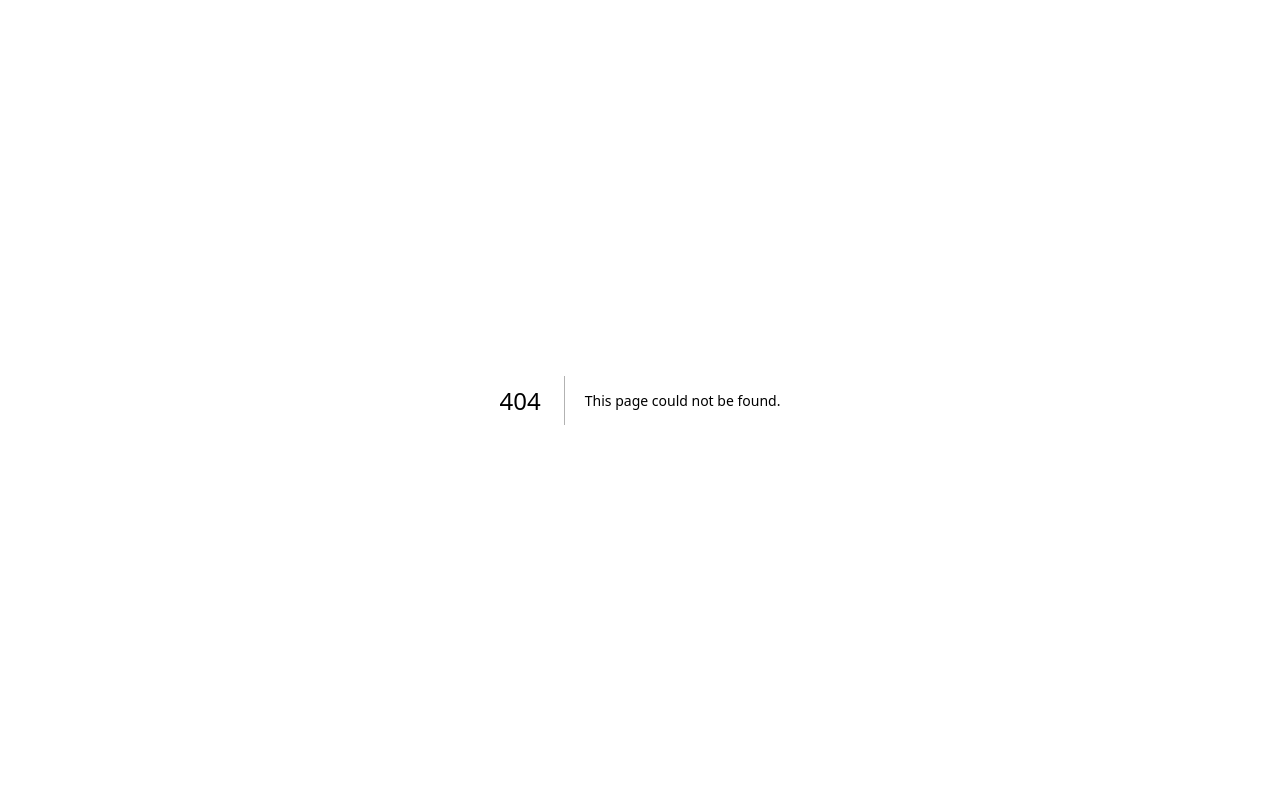
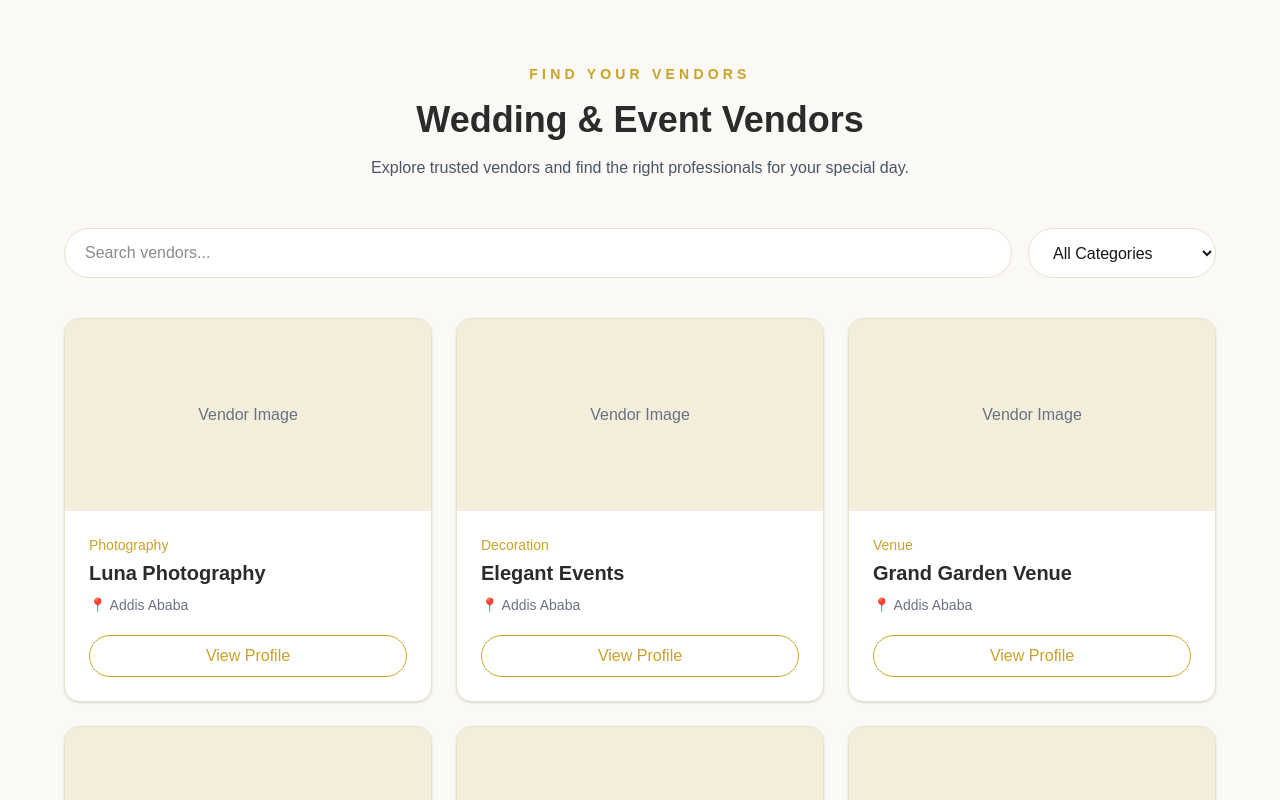
Before and after one commit to ReeSeng1/wedding-event-platform, a Next.js app in the folder frontend/: page /vendors in a window 1280 px wide. Before the commit this address had no page. Shown: the top 800 px of the page. Built offline with nearby package versions, Linux system fonts and the light colour scheme.

Commit message:
add vendor folder and inside vendor add page file

```diff
--- /dev/null
+++ b/frontend/src/app/vendors/page.tsx
@@ -0,0 +1,97 @@
+const vendors = [
+    {
+        name: "Luna Photography",
+        category: "Photography",
+        location: "Addis Ababa",
+    },
+    {
+        name: "Elegant Events",
+        category: "Decoration",
+        location: "Addis Ababa",
+    },
+    {
+        name: "Grand Garden Venue",
+        category: "Venue",
+        location: "Addis Ababa",
+    },
+    {
+        name: "Bella Beauty",
+        category: "Makeup & Hair",
+        location: "Addis Ababa",
+    },
+    {
+        name: "Sweet Moments",
+        category: "Cakes",
+        location: "Addis Ababa",
+    },
+    {
+        name: "Melody Events",
+        category: "Music &DJ",
+        location: "Addis Ababa",
+    },
+];
+
+export default function VendorsPage() {
+    return (
+        <main className="min-h-screen bg-[#FAF9F6] px-8 py-16">
+            <div className="mx-auto max-w-6xl">
+                <div className="text-center">
+                    <p className="text-sm font-semibold uppercase tracking-[0.3em] text-[#C9A227]">
+                        Find Your Vendors
+                    </p>
+                    <h1 className="mt-4 text-4xl font-bold text-[#2B2B2B]">
+                        Wedding & Event Vendors
+                    </h1>
+                    <p className="mx-auto mt-4 max-w-xl text-gray-600">
+                        Explore trusted vendors and find the right professionals for your special day.
+                    </p>
+                </div>
+                <div className="mt-12 flex flex-col gap-4 md:flex-row">
+                    <input
+                      type="text"
+                      placeholder="Search vendors..."
+                      className="flex-1 rounded-full border border-[#E8E1CC] bg-white px-5 py-3 outline-none focus:border-[#C9A227]"
+                      />
+                    <select className="rounded-full border border-[#E8E1CC] bg-white px-5 py-3 outline-none focus:border-[#C9A227]">
+                        <option>All Categories</option>
+                        <option>Photography</option>
+                        <option>Videography</option>
+                        <option>Decoration</option>
+                        <option>Venues</option>
+                        <option>Wedding Dresses</option>
+                        <option>Makeup & Hair</option>
+                        <option>Music & DJ</option>
+                        <option>Cakes</option>
+                    </select>
+                </div>
+                <div className="mt-10 grid gap-6 md:grid-cols-2 lg:grid-cols-3">
+                    {vendors.map((vendor) => (
+                        <div
+                            key={vendor.name}
+                            className="overflow-hidden rounded-2xl border border-[#E8E1CC] bg-white shadow-sm hover:shadow-md">
+                            <div className="flex h-48 items-center justify-center bg-[#F3EEDC]">
+                                <span className="text-gray-500">
+                                    Vendor Image
+                                </span>
+                            </div>
+                            <div className="p-6">
+                                <p className="text-sm text-[#C9A227]">
+                                    {vendor.category}
+                                </p>
+                                <h2 className="mt-1 text-xl font-semibold text-[#2B2B2B]">
+                                    {vendor.name}
+                                </h2>
+                                <p className="mt-2 text-sm text-gray-500">
+                                    📍 {vendor.location}
+                                </p>
+                                <button className="mt-5 w-full rounded-full border border-[#C9A227] py-2 text-[#C9a227] hover:bg-[#FAF9F6]">
+                                    View Profile
+                                </button>
+                            </div>
+                        </div>
+                    ))}
+                </div>
+            </div>
+        </main>
+    );
+}
```
